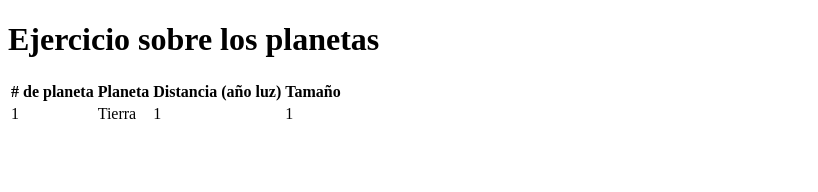
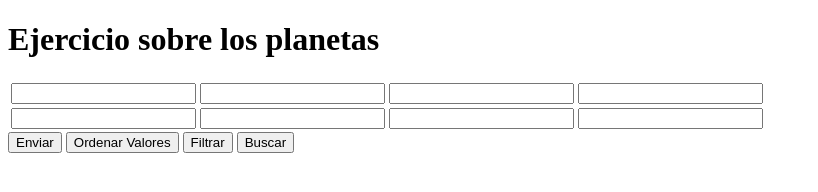
Before and after one commit to cristiantorres53/ejercicioPlanetas, a plain HTML site: page index.html in a window 1280 px wide. Shown: the whole page, without its empty margins (0-818 px from the left). Drawn offline with Linux system fonts and the light colour scheme.

Commit message:
creacion de tabla de planetas

```diff
--- a/index.html
+++ b/index.html
@@ -13,21 +13,28 @@
     <table>
         <thead>
             <tr>
-                <th># de planeta</th>
-                <th>Planeta</th>
-                <th>Distancia (año luz)</th>
-                <th>Tamaño</th>
+                <td><input type="number" id="n_planeta_1" class="numeracion_planetas planeta1"></td>
+                <td><input type="text" id="np_planeta_1" class="nombre_planetas planeta1"></td>
+                <td><input type="number" id="d_planeta_1" class="distancia_planetas planeta1"></td>
+                <td><input type="number" id="t_planeta_1" class="Tamanio_planetas planeta1"></td>
             </tr>
         </thead>
         <tbody>
             <tr>
-                <td>1</td>
-                <td>Tierra</td>
-                <td>1</td>
-                <td>1</td>
+                <td><input type="number" id="n_planeta_2" class="numeracion_planetas planeta2"></td>
+                <td><input type="text" id="np_planeta_2" class="nombre_planetas planeta2"></td>
+                <td><input type="number" id="d_planeta_2" class="distancia_planetas planeta2"></td>
+                <td><input type="number" id="t_planeta_2" class="Tamanio_planetas planeta2"></td>
             </tr>
         </tbody>
     </table>
+
+    <div class="container">
+        <button id=" btn_enviar_evaluacion" class="item">Enviar</button>
+        <button id=" btn_ordenar_valores" class="item">Ordenar Valores</button>
+        <button id=" btn_filtar_distancia" class="item">Filtrar</button>
+        <button id=" btn_buscar_planeta" class="item">Buscar</button>
+    </div>
     <script src="./script/script.js"></script>
 </body>
 </html>
```
